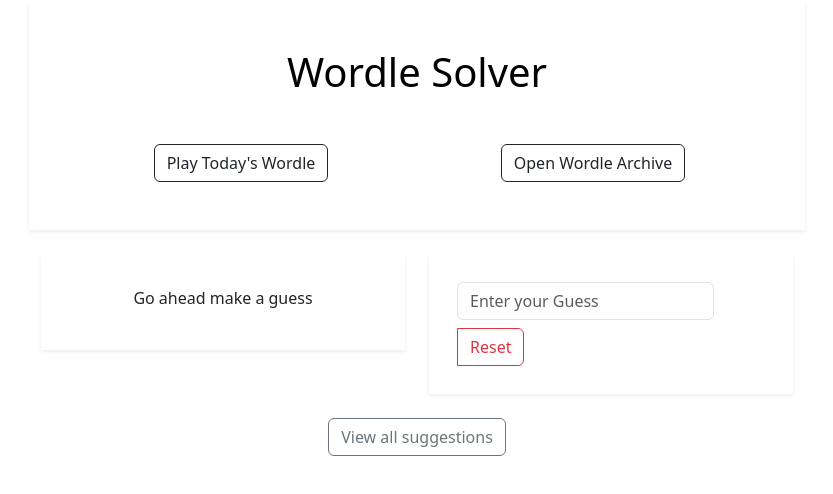
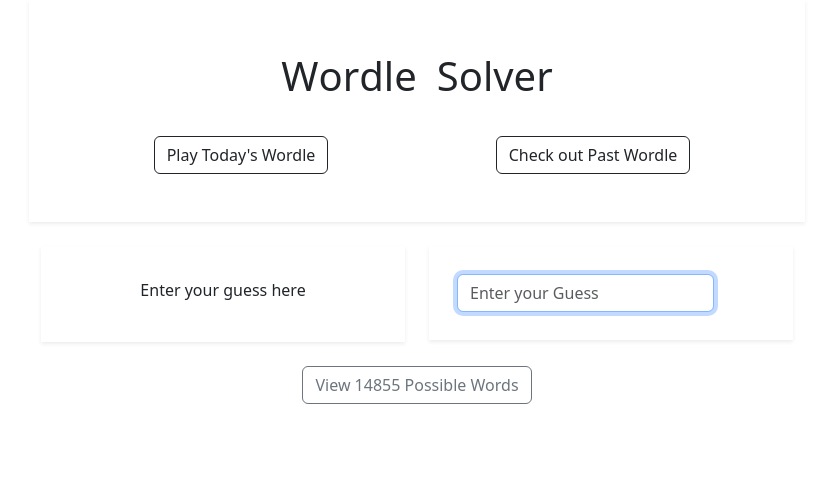
Before and after one commit to ShantanuVichare/Wordle-Solver, a React (Create React App) app: page / in a window 1280 px wide. Shown: the top 494 px of the page, without its empty margins (223-1056 px from the left). Built offline with nearby package versions, Linux system fonts and the light colour scheme; the HTML template or start-up script is replaced by a standard one.

Commit message:
fixed case of input; updated easter egg

```diff
--- a/src/wordle/components/EasterEgg.jsx
+++ b/src/wordle/components/EasterEgg.jsx
@@ -8,20 +8,22 @@
 
 const TextChar = ({ char, eggTriggered }) => {
     const [text, setText] = useState(char);
-    const [color, setColor] = useState('Black');
+    const [color, setColor] = useState('');
+    const [blockRender, setBlockRender] = useState(false);
     const intervalId = useRef(null);
 
     useEffect(() => {
         if (eggTriggered) {
+            setBlockRender(true);
             // create an interval to randomly generate colors from {black, GoldenRod, green}
             if (!intervalId.current) {
                 const id = setInterval(() => {
-                    const colors = ['Black', 'GoldenRod', 'Green'];
+                    const colors = ['', 'GoldenRod', 'Green'];
                     {
                         const randomColor = colors[Math.floor(Math.random() * colors.length)];
                         setColor(randomColor);
                     }
-                }, 250);
+                }, 500);
                 intervalId.current = id;
             }
             setText(char.toUpperCase());
@@ -34,15 +36,16 @@
                 setColor('Green');
                 // setText(<s>{char.toUpperCase()}</s>);
                 setTimeout(() => {
-                    setColor('Black');
+                    setBlockRender(false);
+                    setColor('');
                     setText(char);
-                }, 1500);
+                }, 2000);
             }
         }
     }, [eggTriggered]);
 
     return (
-        <span style={{ color: color }}>
+        <span style={{ backgroundColor: color,  minWidth: blockRender ? '1em' : '', margin: blockRender ? '0 2px' : '0', display: 'inline-block' }}>
             {char === ' ' ? '\u00A0' : text}
         </span>
     );
@@ -52,20 +55,30 @@
 const EasterEgg = () => {
 
     const [eggTriggered, setEggTriggered] = useState(false)
-    const EasterEgg = useEasterEgg(() => {
+    const { registerAction } = useEasterEgg(() => {
         setEggTriggered(true)
         setTimeout(() => setEggTriggered(false), 4000)
     })
 
     return (
-        <div style={{ userSelect: 'none' }} onClick={() => EasterEgg.getClick()}>
-            <h1 className="text-center mb-5">
-                {
-                    "Wordle Solver".split('').map((char, index) => (
-                        <TextChar key={index} char={char} eggTriggered={eggTriggered} />
-                    ))
-                }
-            </h1>
+        <div style={{ userSelect: 'none', marginBottom: '2rem' }} onClick={() => {
+            // registerAction()
+            if (!eggTriggered) {
+                setEggTriggered(true)
+                setTimeout(() => setEggTriggered(false), 4000)
+            }
+        }}>
+            {
+                ['Wordle', 'Solver'].map((headingWord, index) => (
+                    <h1 key={index} className="text-center" style={{ display: 'inline-block', margin: '0.1em 0.25em' }}>
+                        {
+                            headingWord.split('').map((char, index) => (
+                                <TextChar key={index} char={char} eggTriggered={eggTriggered} />
+                            ))
+                        }
+                    </h1>
+                ))
+            }
         </div>
     );
 };
--- a/src/wordle/components/index.jsx
+++ b/src/wordle/components/index.jsx
@@ -1,12 +1,12 @@
-import React, { useCallback, useEffect, useState } from "react";
+import React, { use, useCallback, useEffect, useState } from "react";
 import { Container, Button, Modal, Form, Row, Col, InputGroup, ListGroup } from "react-bootstrap";
 
-import { WORD_LENGTH, ALPHABETS } from '../constants';
+import { WORD_LENGTH, ALPHABETS, LINK } from '../constants';
 import { useWordleSolver, useGuesses } from '../hooks'
 
+import EasterEgg from "./EasterEgg";
 
 import 'bootstrap/dist/css/bootstrap.min.css';
-import EasterEgg from "./EasterEgg";
 
 
 const DisplayWord = ({ wordState, getCharClickHandler }) => {
@@ -62,10 +62,6 @@
     return lowerWord.includes(query);
   })
 
-  const getWordClickHandler = (word) => () => {
-    onWordSelect(word)
-  };
-
   return (
     <Modal show={isVisible} onHide={onHide} scrollable>
       <Modal.Header closeButton>
@@ -73,7 +69,7 @@
       </Modal.Header>
       <Modal.Body className="text-center bg-light" >
         <ListGroup variant="flush">
-          {wordList.map((word, si) => <Button variant="light" onClick={getWordClickHandler(word.toLowerCase())} key={si}>{word.toLowerCase()}</Button>)}
+          {wordList.map((word, si) => <Button variant="light" onClick={() => onWordSelect(word)} key={si}>{word}</Button>)}
         </ListGroup>
       </Modal.Body>
       <Modal.Footer>
@@ -90,6 +86,7 @@
 const WordleContainer = () => {
   console.debug('WordleContainer rendered')
 
+  const [userMessage, setUserMessage] = useState('Make your first guess on Wordle')
   const [currentWord, setCurrentWord] = useState('')
   const [showSuggestions, setShowSuggestions] = useState(false)
 
@@ -99,21 +96,35 @@
   const handleWordSubmit = useCallback((event) => {
     event.preventDefault();
     const word = currentWord
-    if (word.length === WORD_LENGTH) {
-      addWord(word.toLowerCase())
-      setCurrentWord('')
+    if (word.length < WORD_LENGTH) {
+      setUserMessage(`Word must be ${WORD_LENGTH} characters long`)
+      return
     }
+    if (!wordleSolver.getSuggestions().includes(word)) {
+      setUserMessage(`Word does not exist!`)
+      return
+    }
+    setUserMessage(`Word added!`)
+    addWord(word.toLowerCase())
+    setCurrentWord('')
   }, [currentWord])
 
   const handleWordInput = useCallback((event) => {
     event.preventDefault();
-    const word = event.target.value
+    const word = event.target.value.toLowerCase()
     if (word.length <= WORD_LENGTH && [...word].every(c => ALPHABETS.has(c))) {
       setCurrentWord(word)
     }
   }, [])
 
   useEffect(() => {
+    setTimeout(() => {
+      if (wordStates.length > 0) {
+        setUserMessage("Tap on character to change it's color")
+      } else {
+        setUserMessage("Enter your guess here")
+      }
+    }, 3000)
     wordleSolver.solveForStates(wordStates)
   }, [wordStates])
 
@@ -123,10 +134,10 @@
         <EasterEgg />
         <Row className="justify-content-center">
         <Col>
-          <Button variant="outline-dark" href="https://www.nytimes.com/games/wordle/index.html" target="_blank">Play Today's Wordle</Button>
+          <Button variant="outline-dark" href={LINK.WORDLE_TODAY} target="_blank">Play Today's Wordle</Button>
           </Col>
           <Col>
-          <Button variant="outline-dark" href="https://wordlearchive.com/" target="_blank">Open Wordle Archive</Button>
+          <Button variant="outline-dark" href={LINK.WORDLE_ARCHIVE} target="_blank">Check out Past Wordle</Button>
           </Col>
         </Row>
       </Container>
@@ -135,11 +146,7 @@
           <Col>
             <Container className="shadow-sm p-4 mb-4" style={{ minWidth: `350px`, }} >
               <p className="mt-2">
-                {
-                  wordStates.length > 0 ?
-                    "Tap on character to change it's color" :
-                    "Go ahead make a guess"
-                }
+                {userMessage}
               </p>
               {
                 wordStates.map((wordState, wordIndex) => <DisplayWord
@@ -154,18 +161,25 @@
             <Container className="shadow-sm p-4 mb-4" style={{ minWidth: '350px' }}>
               <InputGroup className="mx-auto">
                 <Form className="my-1 mx-1" onSubmit={handleWordSubmit}>
-                  <Form.Control type="text" size="md" value={currentWord} onChange={handleWordInput} placeholder="Enter your Guess" />
+                  <Form.Control type="text" size="md" value={currentWord} onChange={handleWordInput} placeholder="Enter your Guess" autoFocus />
                 </Form>
-                <Button className="my-1 mx-1" variant="outline-danger" onClick={() => resetWordStates() && wordleSolver.reset()}>Reset</Button>
               </InputGroup>
                 {
                   wordStates.length > 0 &&
                   <InputGroup className="mt-3 mx-auto">
-                    <Button className="my-1 mx-1" variant="outline-primary" onClick={() => resetWordStates(-1)} >Undo Word</Button>
+                    <Button
+                      className="my-1 mx-1" variant="outline-danger"
+                      onClick={() => resetWordStates() && wordleSolver.reset()}>
+                      Reset All
+                    </Button>
+                    <Button
+                      className="my-1 mx-1" variant="outline-primary"
+                      onClick={() => resetWordStates(-1)} >
+                      Undo Word
+                    </Button>
                   </InputGroup>
                 }
             </Container>
-
           </Col>
         </Row>
         {/* <Button className="m-1" onClick={() => {
@@ -178,7 +192,9 @@
           size={wordStates.length > 0 && "lg"}
           onClick={() => setShowSuggestions(true)}
         >
-          {`View ${wordStates.length > 0 ? wordleSolver.getSuggestions().length : 'all'} suggestions`}
+          {
+            `View ${wordleSolver.getSuggestions().length} Possible Words`
+          }
         </Button>
         { showSuggestions &&
           <WordsSuggestionList
--- a/src/wordle/constants.js
+++ b/src/wordle/constants.js
@@ -1,10 +1,15 @@
 
-export { default as WORDLE_LIST } from './wordleList.json'
+import WORDLE_LIST_RAW from './wordleList.json'
+export const WORDLE_LIST = WORDLE_LIST_RAW.map((word) => word.toLowerCase())
 
 export const ALPHABETS = new Set('qwertyuiopasdfghjklzxcvbnm')
 
 export const WORD_LENGTH = 5
 
+export const LINK = {
+    WORDLE_TODAY: 'https://www.nytimes.com/games/wordle/index.html',
+    WORDLE_ARCHIVE: 'https://wordlearchive.com/',
+}
 
 export const CharState = {
     UNMATCHED: {
--- a/src/wordle/hooks/useEasterEgg.js
+++ b/src/wordle/hooks/useEasterEgg.js
@@ -5,7 +5,7 @@
     const progress = useRef(0)
 
     return {
-        getClick: () => {
+        registerAction: () => {
             console.debug('EasterEgg progress', progress.current)
             if (progress.current >= 1.0) {
                 callback()
```
